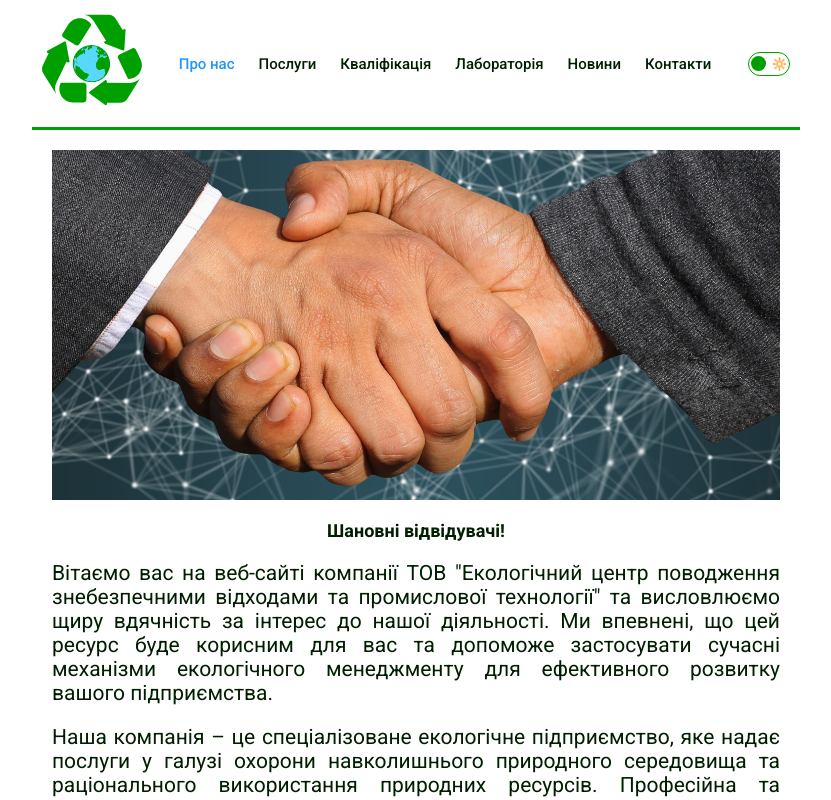
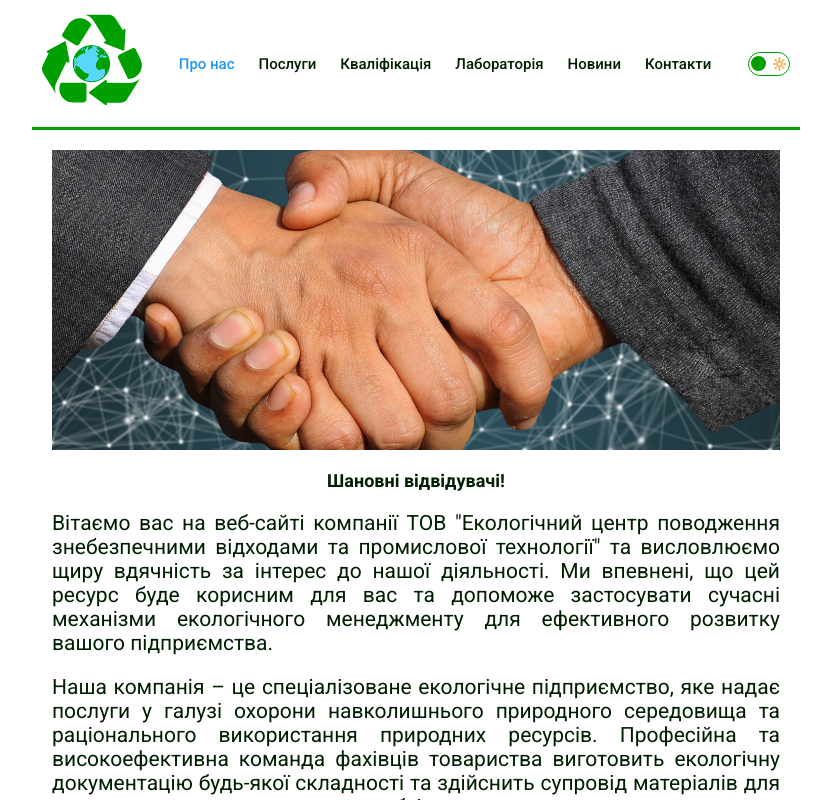
Before and after one commit to Eugensson/ecocenter, a Next.js app: page / in a window 1280 px wide. Shown: the top 800 px of the page, without its empty margins (224-1055 px from the left). Built offline with nearby package versions, Linux system fonts and the light colour scheme.

Commit message:
Update globals.css

```diff
--- a/src/app/globals.css
+++ b/src/app/globals.css
@@ -188,14 +188,14 @@ a:hover, a:focus {
 
 .bgiContainer {
   width: 100%;
-  height: 350px;
+  height: 300px;
   background-size: cover;
   background-position: top;
 }
 
 .bgiWellcome {
   background-image: url("/wellcome.jpg");
-  background-position: bottom;
+  background-position: center 75%;
 }
 
 .bgiServices {
```
